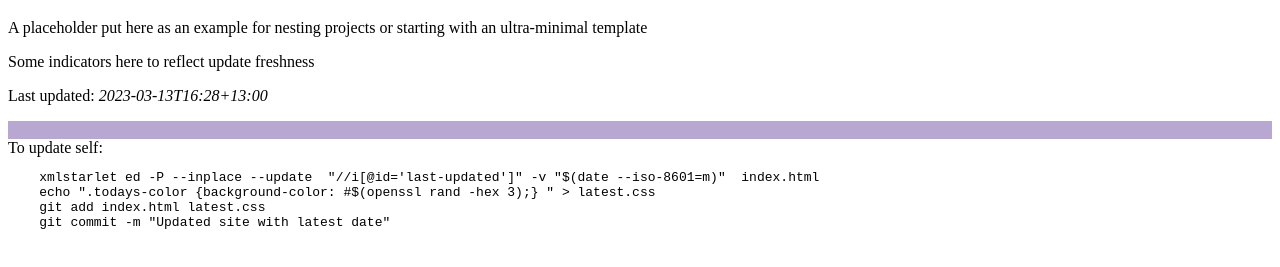
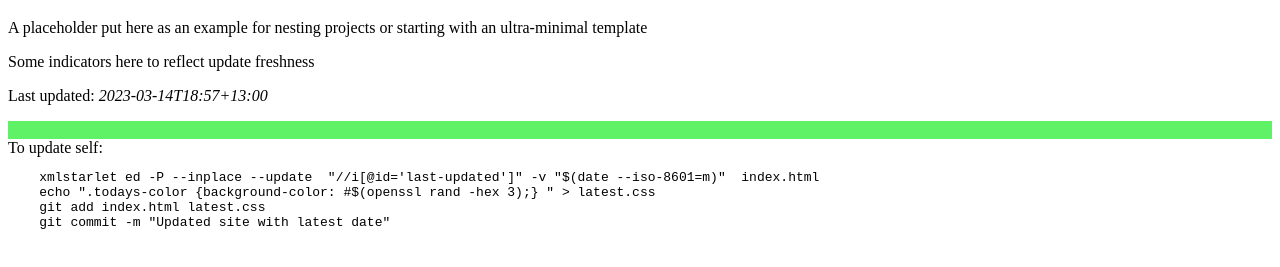
Before and after one commit to dman-coders/sample-html, a plain HTML site: page index.html in a window 1280 px wide. Shown: the part 61-328 px from the top of the page. Drawn offline with Linux system fonts and the light colour scheme.

Commit message:
Updated site with latest date

```diff
--- a/index.html
+++ b/index.html
@@ -9,7 +9,7 @@
   <div class="head"><h1>A minimal html website</h1></div>
   <p>A placeholder put here as an example for nesting projects or starting with an ultra-minimal template</p>
   <p>Some indicators here to reflect update freshness</p>
-  <p>Last updated: <i id="last-updated">2023-03-13T16:28+13:00</i></p>
+  <p>Last updated: <i id="last-updated">2023-03-14T18:57+13:00</i></p>
   <div class="todays-color"> </div>
 To update self:
 <pre>
--- a/latest.css
+++ b/latest.css
@@ -1 +1 @@
-.todays-color {background-color: #b8a7d1;}
+.todays-color {background-color: #5ff267;}
```
